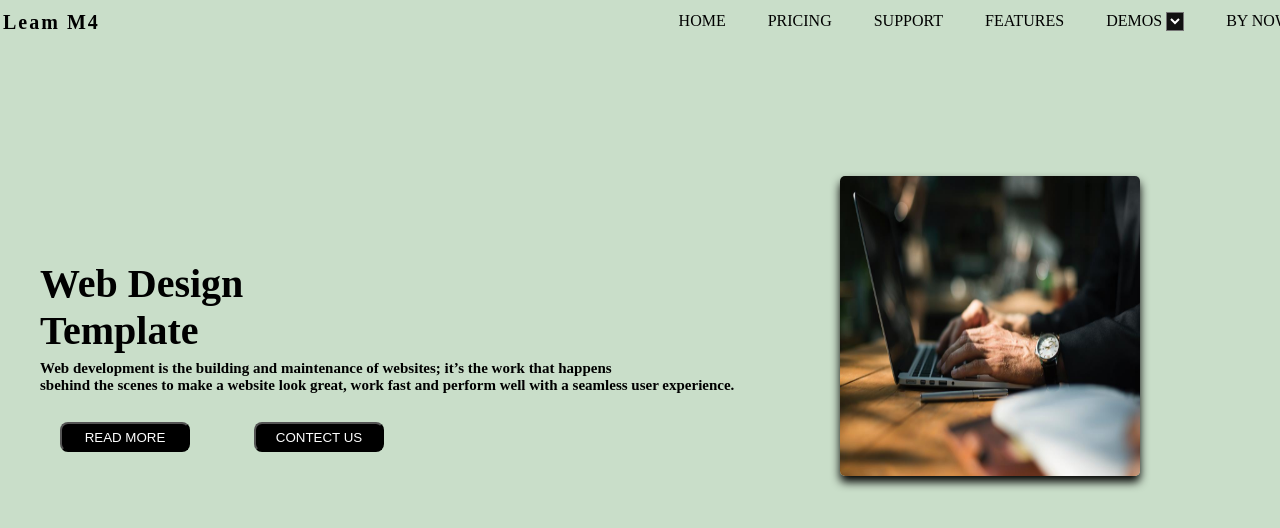
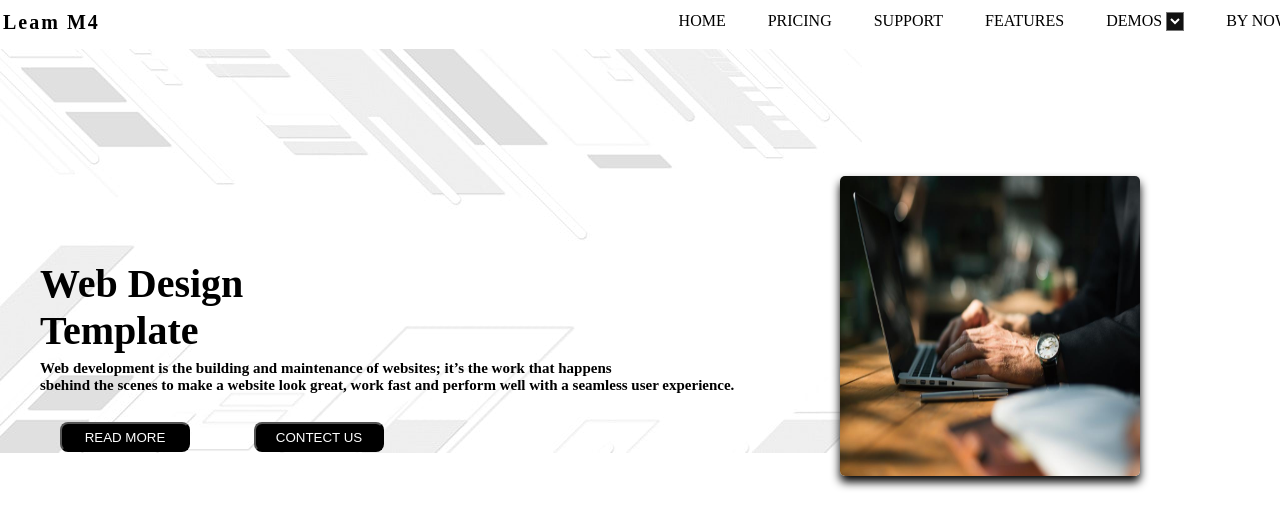
Before and after one commit to muhmmadaliharoon/web-page-mobile-, a plain HTML site: page index.html in a window 1280 px wide. Shown: the top 528 px of the page. Drawn offline with Linux system fonts and the light colour scheme.

Commit message:
Update style.css

```diff
--- a/style.css
+++ b/style.css
@@ -54,7 +54,11 @@ h5{
     text-align: left;
 }
 body{
-    background-color: rgba(143, 188, 143, 0.479);
+   background-image: url(./img4.jpg);
+    background-position: center left;
+    background-repeat: no-repeat;
+    width: 1300px;
+    height: 500px;
 }
 button{
   margin: 0px;
```
